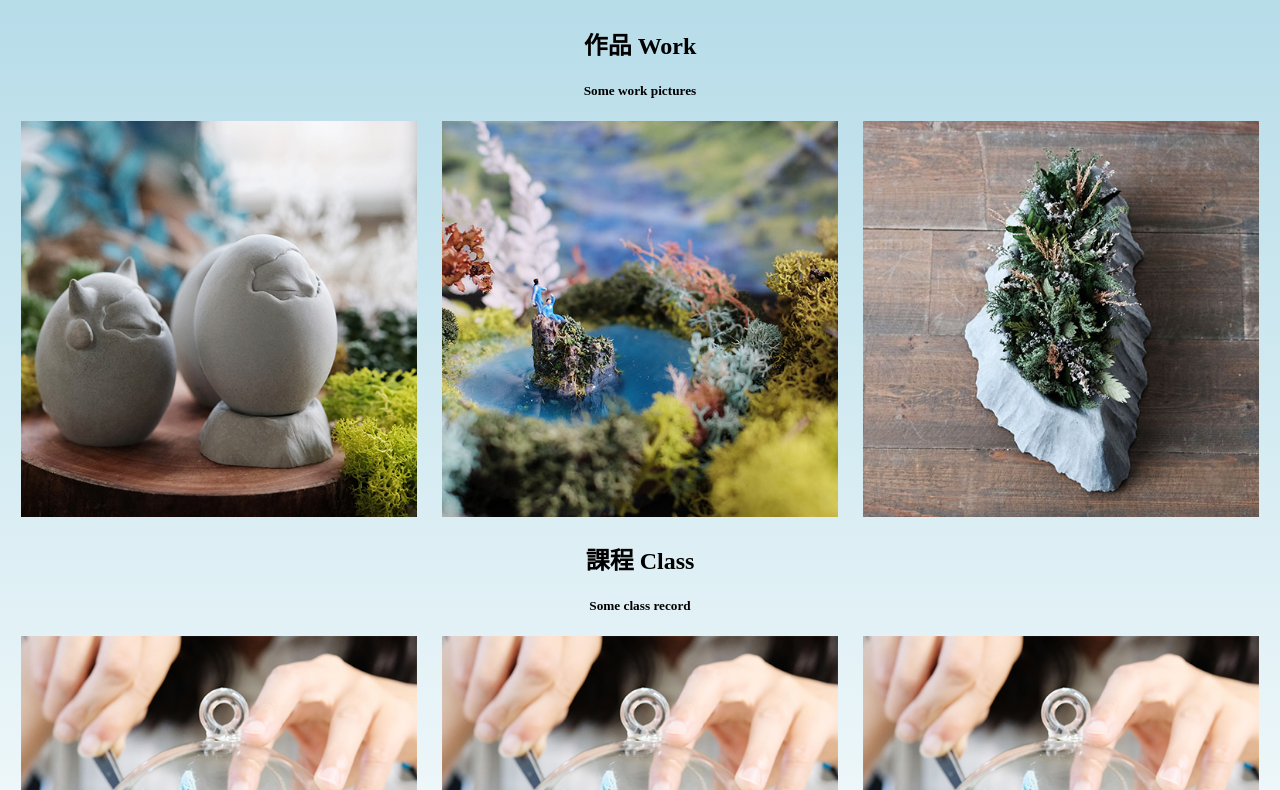
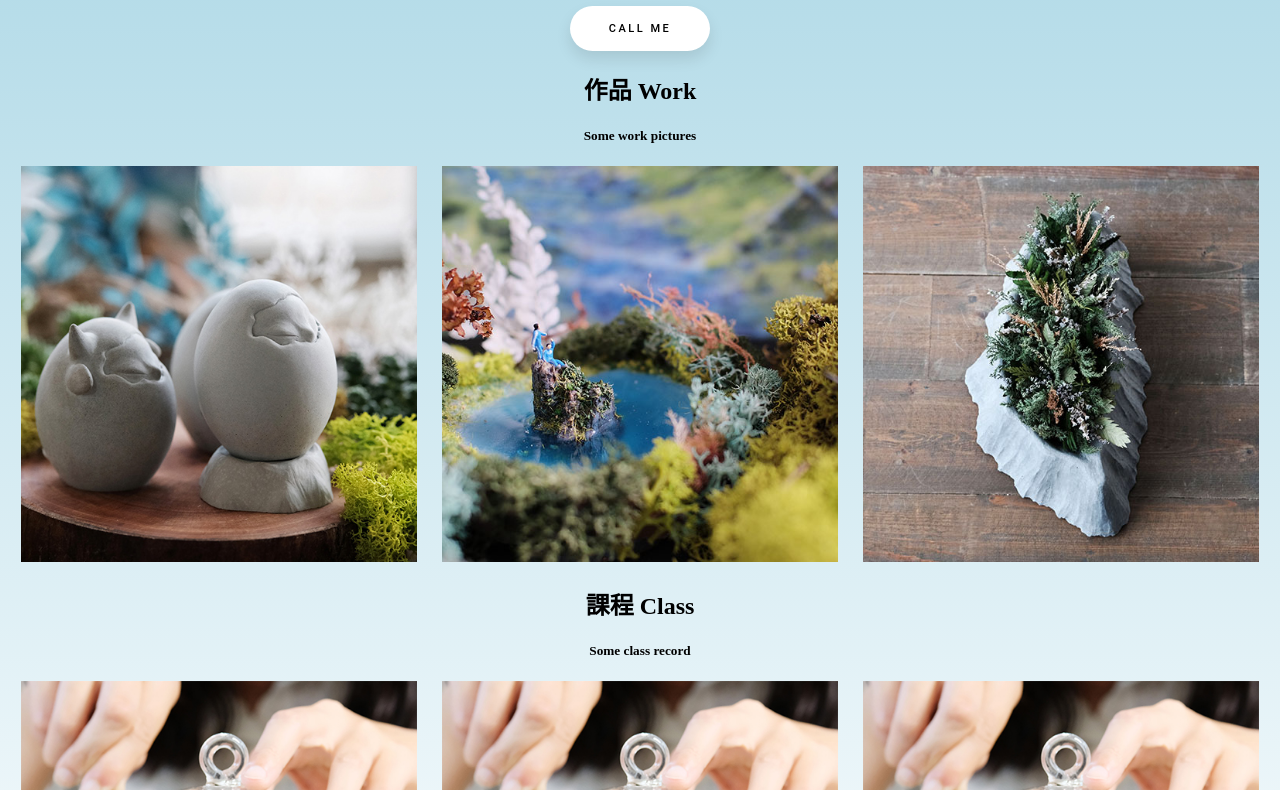
Before and after one commit to raywang1025/daydream-craft, a plain HTML site: page index.html in a window 1280 px wide. Shown: the part 137-927 px from the top of the page. Drawn offline with Linux system fonts and the light colour scheme.

Commit message:
add button

```diff
--- a/index.html
+++ b/index.html
@@ -30,11 +30,9 @@
             </div>
         </div>
         <div class="clearfix"></div>
-        <!-- <div class="btnSpace">
-            <div class="callBtn">Call me</div>
-            <div class="callBtn">Mail me</div>
-            <div class="clearfix"></div>
-        </div> -->
+        <div class="wrap">
+            <button class="button">Call Me</button>
+        </div>
         <section class="box">
             <h2 class="work">
                 作品 Work
--- a/style.css
+++ b/style.css
@@ -40,20 +40,37 @@ body {
     }
 }
 
-
-/* .btnSpace {
-    margin: 0 auto;
-    text-align: center;
+.wrap {
+    height: 100%;
+    display: flex;
+    align-items: center;
+    justify-content: center;
 }
 
-.callBtn {
-    float: left;
-    background-color: gray;
-    width: 200px;
-    height: 25px;
+.button {
+    width: 140px;
+    height: 45px;
+    font-family: 'Roboto', sans-serif;
+    font-size: 11px;
+    text-transform: uppercase;
+    letter-spacing: 2.5px;
+    font-weight: 500;
+    color: #000;
+    background-color: #fff;
     border: none;
     border-radius: 45px;
-} */
+    box-shadow: 0px 8px 15px rgba(0, 0, 0, 0.1);
+    transition: all 0.3s ease 0s;
+    cursor: pointer;
+    outline: none;
+}
+
+.button:hover {
+    background-color: rgb(93, 200, 235);
+    box-shadow: 0px 15px 20px rgba(93, 200, 235, 0.4);
+    color: #fff;
+    transform: translateY(-7px);
+}
 
 
 /* box */
```
